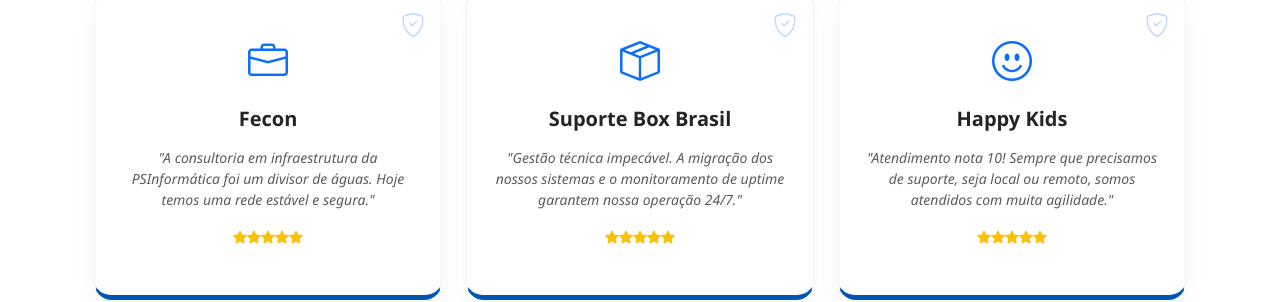
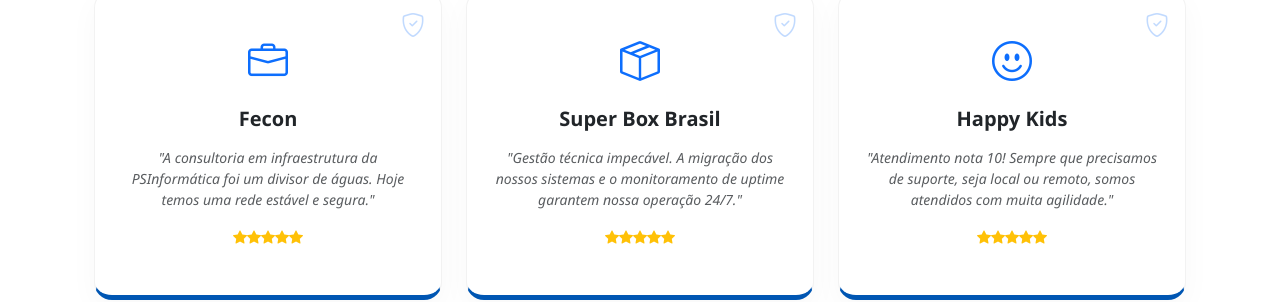
Before and after one commit to psinformaticagba/psinformaticagba.github.io, a Jekyll site: the page built from index.html, in a window 1280 px wide and 900 px high, scrolled down 3948 px. Shown: the part 155-457 px from the top of the window. Built offline with Jekyll 4.4.1, drawn with Linux system fonts in a browser that asks for light colours.

Commit message:
modificado lista de clientes

```diff
--- a/_config.yml
+++ b/_config.yml
@@ -101,7 +101,7 @@
   - nome: "Fecon"
     icone: "briefcase"
     depoimento: "A consultoria em infraestrutura da PSInformática foi um divisor de águas. Hoje temos uma rede estável e segura."
-  - nome: "Suporte Box Brasil"
+  - nome: "Super Box Brasil"
     icone: "box-seam"
     depoimento: "Gestão técnica impecável. A migração dos nossos sistemas e o monitoramento de uptime garantem nossa operação 24/7."
   - nome: "Happy Kids"
```
